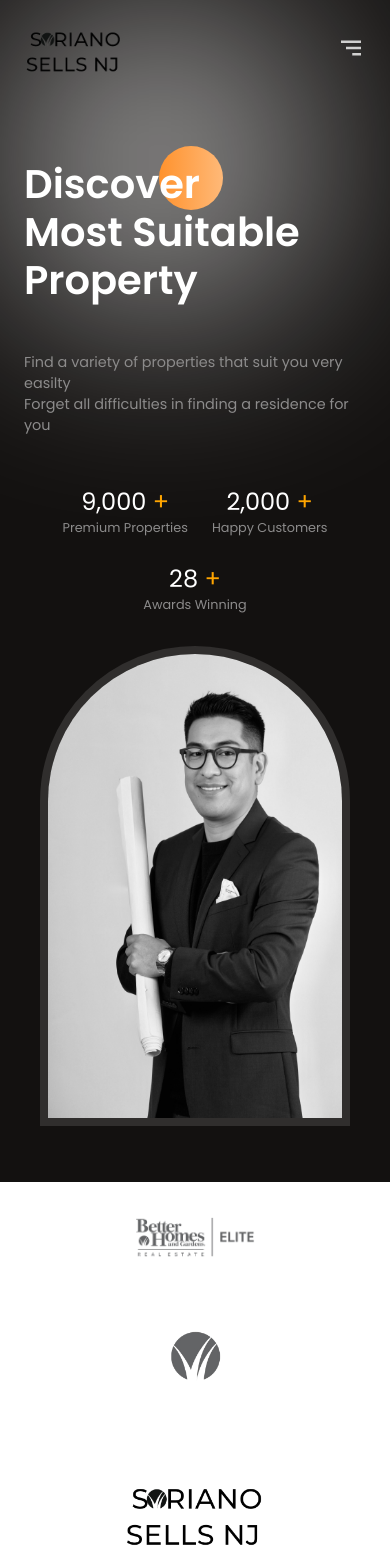
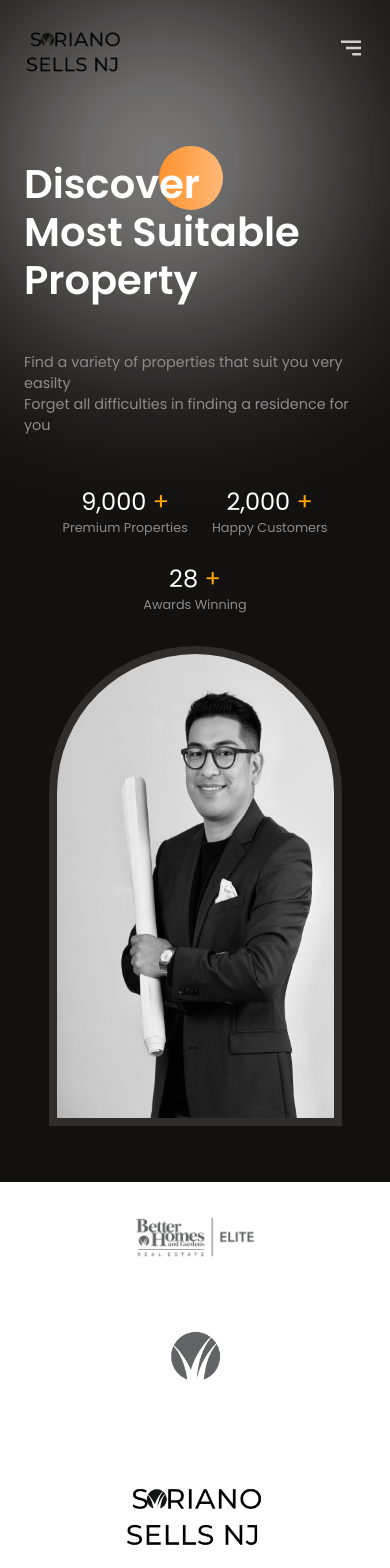
Before and after one commit to Chrisawgey/estate-app, a React (Vite) app: page / in a window 390 px wide. Shown: the top 1568 px of the page. Built offline with nearby package versions, Linux system fonts and the light colour scheme.

Commit message:
width issue

```diff
--- a/src/components/Hero/Hero.css
+++ b/src/components/Hero/Hero.css
@@ -84,11 +84,11 @@
     line-height: 3rem;
   }
   .image-containertwo{
-    width: 95%;
+    width: 90%;
     height: 30rem;
   }
   .image-container{
-    width: 95%;
+    width: 90%;
     height: 30rem;
   }
   .stats{
```
